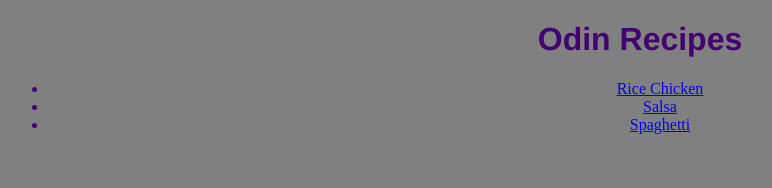
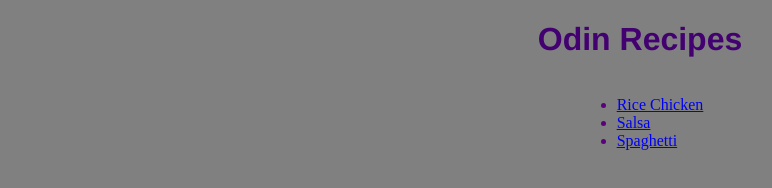
Before and after one commit to kiaenOdin/odin-recipes, a plain HTML site: page index.html in a window 1280 px wide. Shown: the whole page, without its empty margins (0-772 px from the left). Drawn offline with Linux system fonts and the light colour scheme.

Commit message:
Changed CSS on index.

```diff
--- a/index.html
+++ b/index.html
@@ -9,11 +9,15 @@
     <body>
         <h1 class="title">Odin Recipes</h1>
 
-            <ul>
-                <li class="list"><a href="./recipes/rice-chicken.html">Rice Chicken</a>
-                <li class="list"><a href="./recipes/salsa.html">Salsa</a>
-                <li class="list"><a href="./recipes/spaghetti.html">Spaghetti</a>
-            </ul>
+        <div class="center">
+            <div class="left">
+                <ul>
+                    <li class="list"><a href="./recipes/rice-chicken.html">Rice Chicken</a>
+                    <li class="list"><a href="./recipes/salsa.html">Salsa</a>
+                    <li class="list"><a href="./recipes/spaghetti.html">Spaghetti</a>
+                </ul>
+            </div>
+        </div>
 
     </body>
 </html>
--- a/style/style.css
+++ b/style/style.css
@@ -5,10 +5,6 @@
     font-family: Helvetica, serif;
 }
 
-.list {
-    text-align: center;
-    color: rgb(67,0,112);
-}
 
 .center {
     text-align: center;
```
